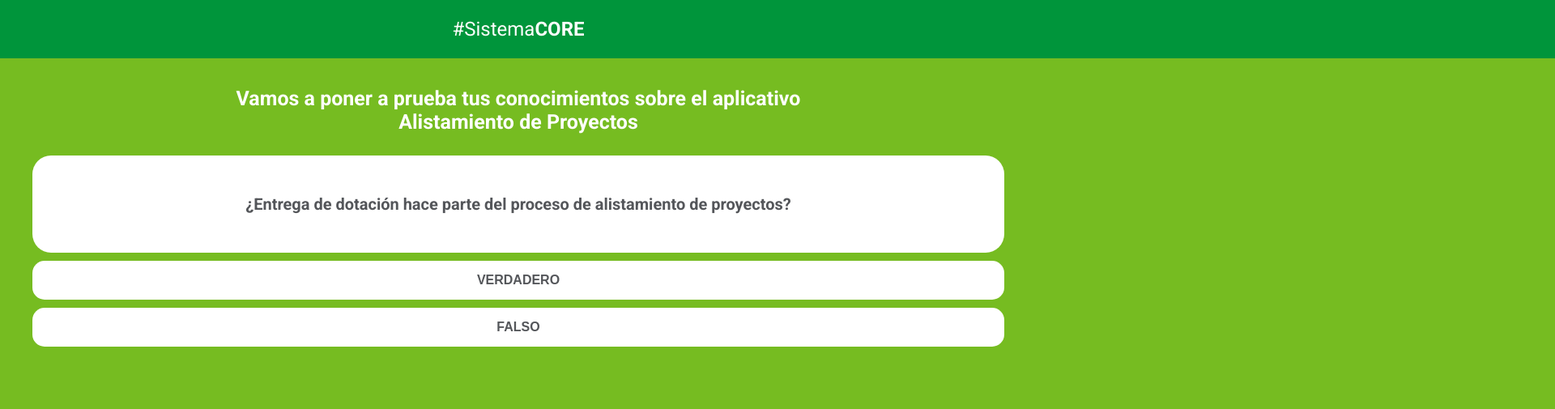
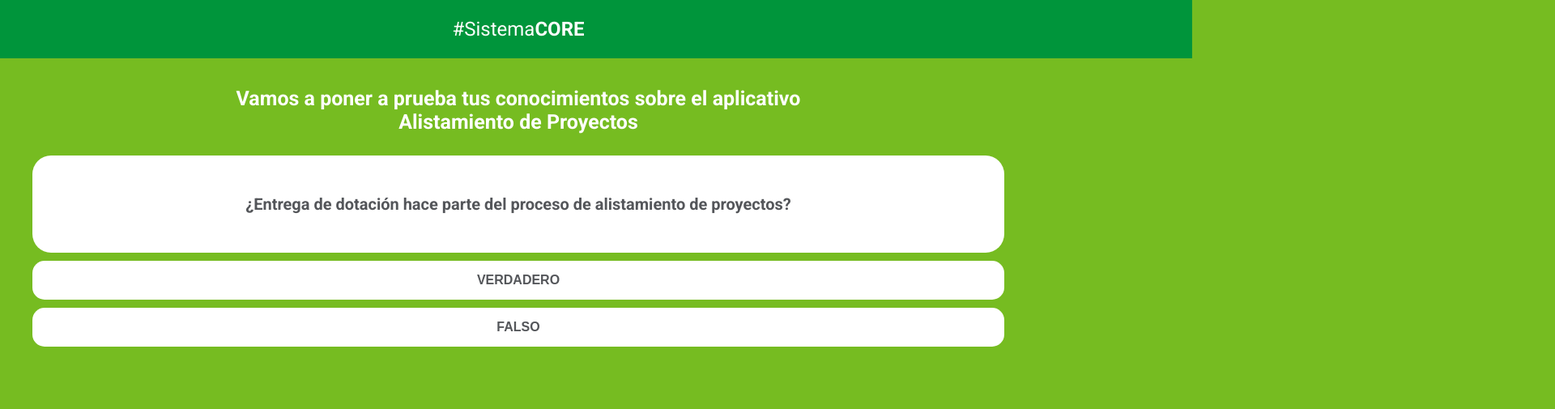
Before and after one commit to NataVergara/quizalistamientodeproyectos, a plain HTML site: page index.html in a window 1280 px wide. Shown: the top 505 px of the page at 81% size, 1920 px wide, since content can reach past the window. Drawn offline with Linux system fonts and the light colour scheme.

Commit message:
Update estilos.css

```diff
--- a/styles/estilos.css
+++ b/styles/estilos.css
@@ -33,7 +33,7 @@ body {
 .encabezado {
  text-align: center;
   background-color: #00953b;
-  width: 200%;
+  width: 130%;
   height: 10%;
 
 }
```
